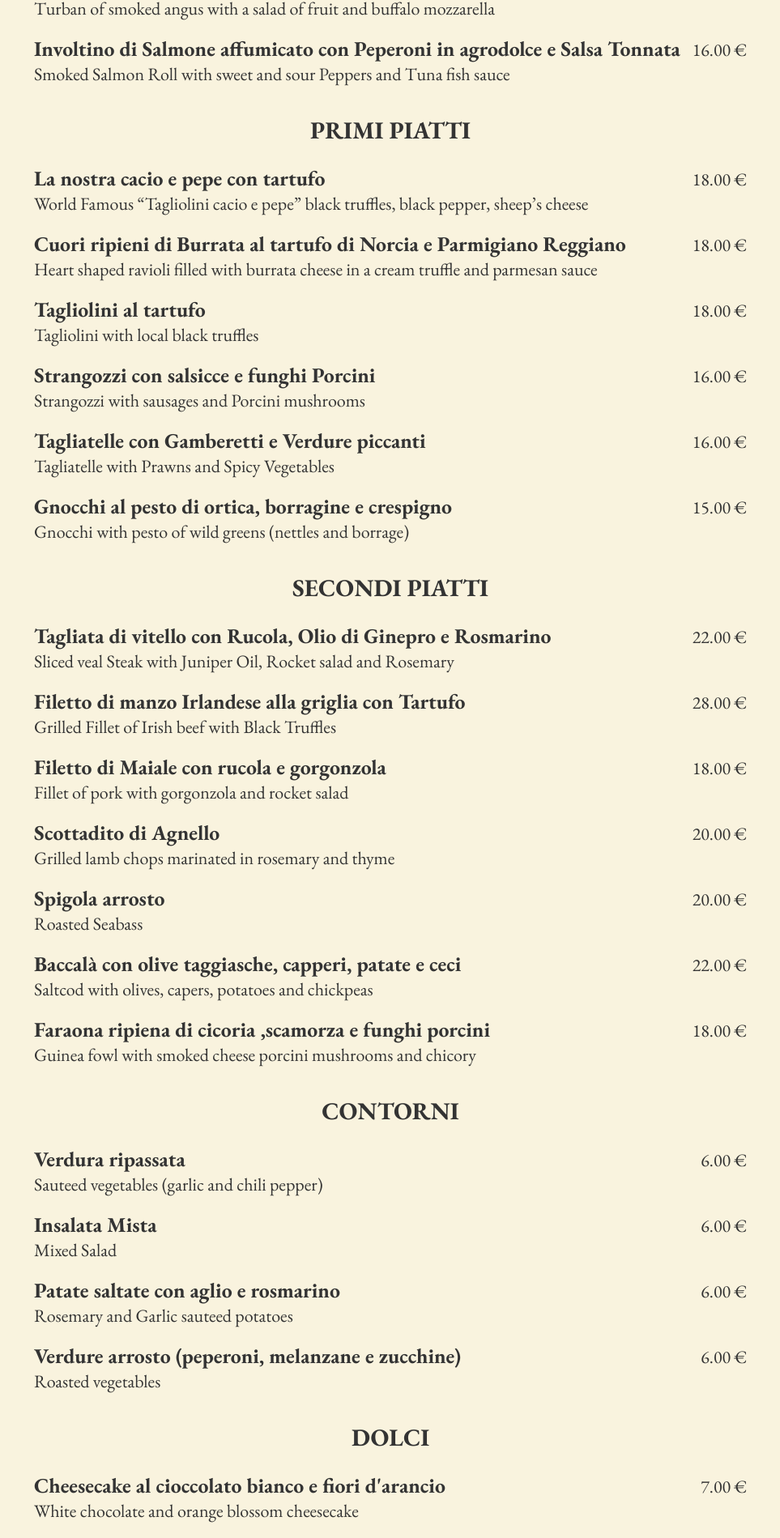
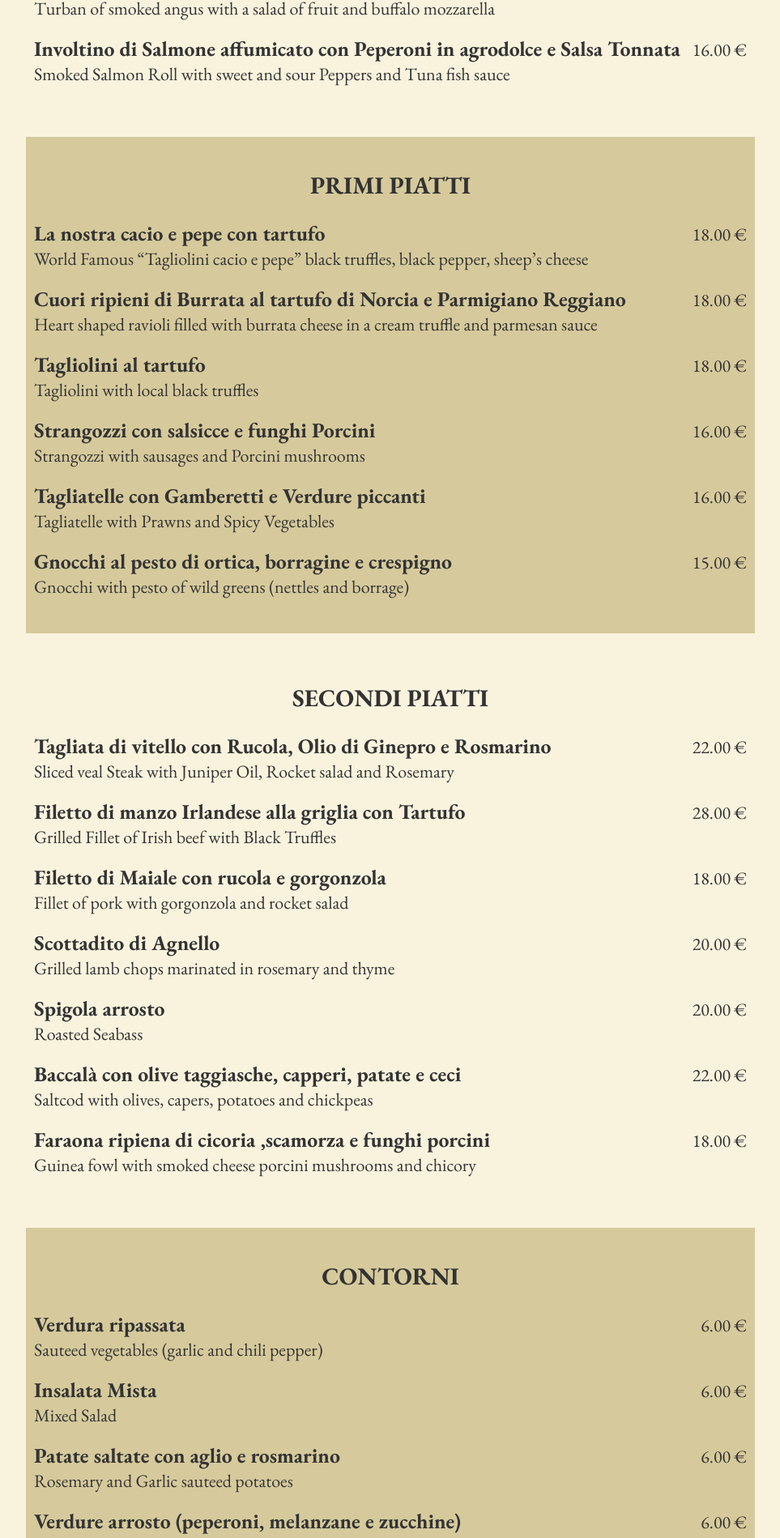
Before and after one commit to CalinCretu/JohnsRestaurant, a Vue app: page /menu in a window 1280 px wide. Shown: the part 817-2716 px from the top of the page at 81% size, without its empty margins (158-1121 px from the left). Built offline with nearby package versions, Linux system fonts and the light colour scheme; a web font is replaced by a local one.

Commit message:
ADD - changed bg color for different sections of same page

```diff
--- a/src/App.vue
+++ b/src/App.vue
@@ -50,6 +50,7 @@ export default {
   --background-color: #F9F3DE;
   --title-color: #333333;
   --content-color: #666666;
+  --dark-bg-color: #d6ca9c;
 }
 
 * {
--- a/src/components/Cards.vue
+++ b/src/components/Cards.vue
@@ -63,7 +63,7 @@ export default {
 .container-md {
   color: var(--content-color);
   margin: 0 auto;
-  padding-bottom: 0px;
+
 
   .cards {
     display: grid;
--- a/src/components/Home.vue
+++ b/src/components/Home.vue
@@ -32,7 +32,7 @@ export default {
   <div>
     <Hero />
   </div>
-  <div class="paddingX">
+  <div class="paddingX cards">
     <Cards />
   </div>
   <div class="paddingX">
@@ -42,6 +42,10 @@ export default {
 </template>
 
 <style lang="scss" scoped>
+.cards {
+  background-color: var((--dark-bg-color));
+}
+
 .paddingX {
   padding: 0px 10px;
 }
--- a/src/components/pages/Menu.vue
+++ b/src/components/pages/Menu.vue
@@ -224,7 +224,7 @@ export default {
           </div>
         </li>
         </li>
-        <li class="sections">
+        <li class="sections dark-bg">
           <h1 class="groups">Primi Piatti</h1>
         <li class="dishes" v-for="primo in menuData.primi" :key="primo.name">
           <div class="name-desc">
@@ -248,7 +248,7 @@ export default {
           </div>
         </li>
         </li>
-        <li class="sections">
+        <li class="sections dark-bg">
           <h1 class="groups">Contorni</h1>
         <li class="dishes" v-for="contorno in menuData.contorni" :key="contorno.name">
           <div class="name-desc">
@@ -345,8 +345,13 @@ export default {
     max-width: 100%;
     height: 100%;
 
+    .dark-bg {
+      background-color: var(--dark-bg-color);
+    }
+
     .sections {
       margin: 20px 0px;
+      padding: 30px 10px;
 
       h1 {
         color: var(--title-color);
@@ -359,7 +364,7 @@ export default {
 
 .container-sm {
   height: 100vh;
-  padding: 30px 10px;
+  // padding: 30px 10px;
 
   .loading {
     display: flex;
--- a/src/main.js
+++ b/src/main.js
@@ -44,7 +44,7 @@ const messages = {
     },
     cards: {
       menu: "Menù",
-      vini: "Carta dei Vini",
+      vini: "Vini",
       click: "Clicca qui"
     }
   },
```
